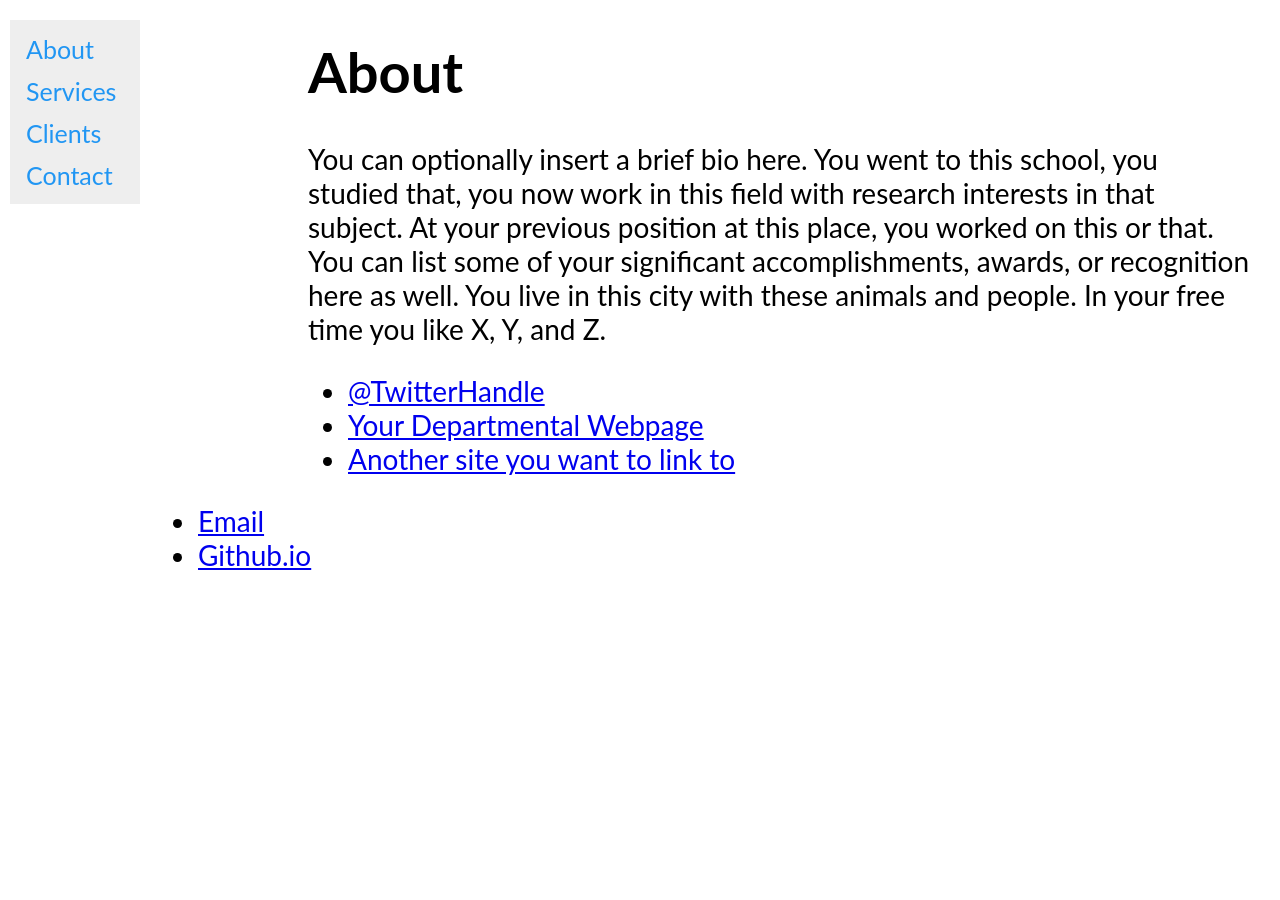
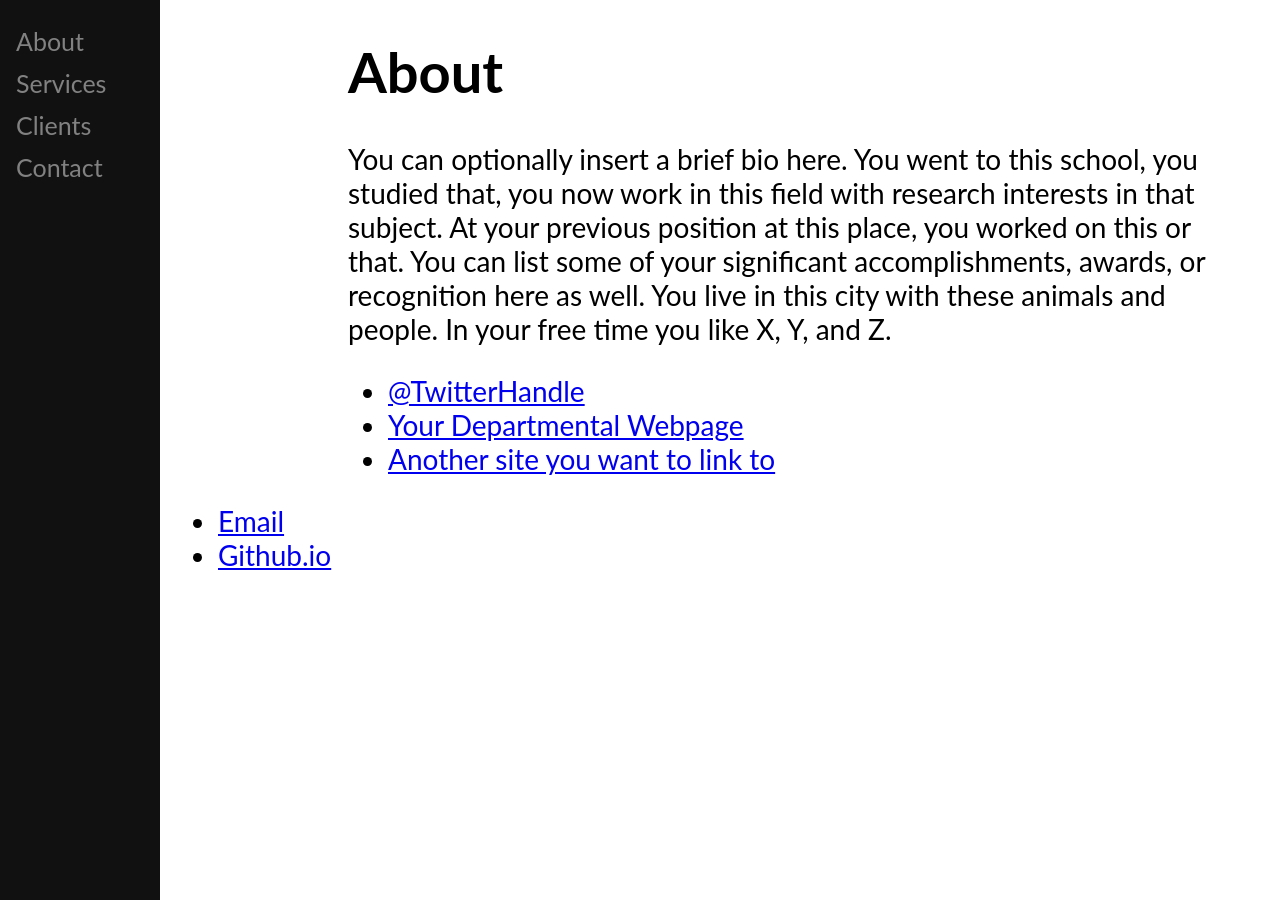
Before and after one commit to hoAngnaMPHan/apmaths.github.io, a Jekyll site: the page built from about/index.html, in a window 1280 px wide. Built offline with Jekyll 4.4.1, drawn with Linux system fonts in a browser that asks for light colours.

Commit message:
Update w3.html

```diff
--- a/_layouts/w3.html
+++ b/_layouts/w3.html
@@ -6,31 +6,33 @@
 body {
   font-family: "Lato", sans-serif;
 }
+
 .sidenav {
-  width: 130px;
+  height: 100%;
+  width: 160px;
   position: fixed;
   z-index: 1;
-  top: 20px;
-  left: 10px;
-  background: #eee;
+  top: 0;
+  left: 0;
+  background-color: #111;
   overflow-x: hidden;
-  padding: 8px 0;
+  padding-top: 20px;
 }
 
 .sidenav a {
   padding: 6px 8px 6px 16px;
   text-decoration: none;
   font-size: 25px;
-  color: #2196F3;
+  color: #818181;
   display: block;
 }
 
 .sidenav a:hover {
-  color: #064579;
+  color: #f1f1f1;
 }
 
 .main {
-  margin-left: 140px; /* Same width as the sidebar + left position in px */
+  margin-left: 160px; /* Same as the width of the sidenav */
   font-size: 28px; /* Increased text to enable scrolling */
   padding: 0px 10px;
 }
@@ -51,15 +53,14 @@ body {
 </div>
 
 <div class="main">
-  <div class="container">
+
+<div class="container">
 
   {{ content }}
 
 </div>
 
     {% include footer.html %}
-
-
 </div>
 
 </body>
```
